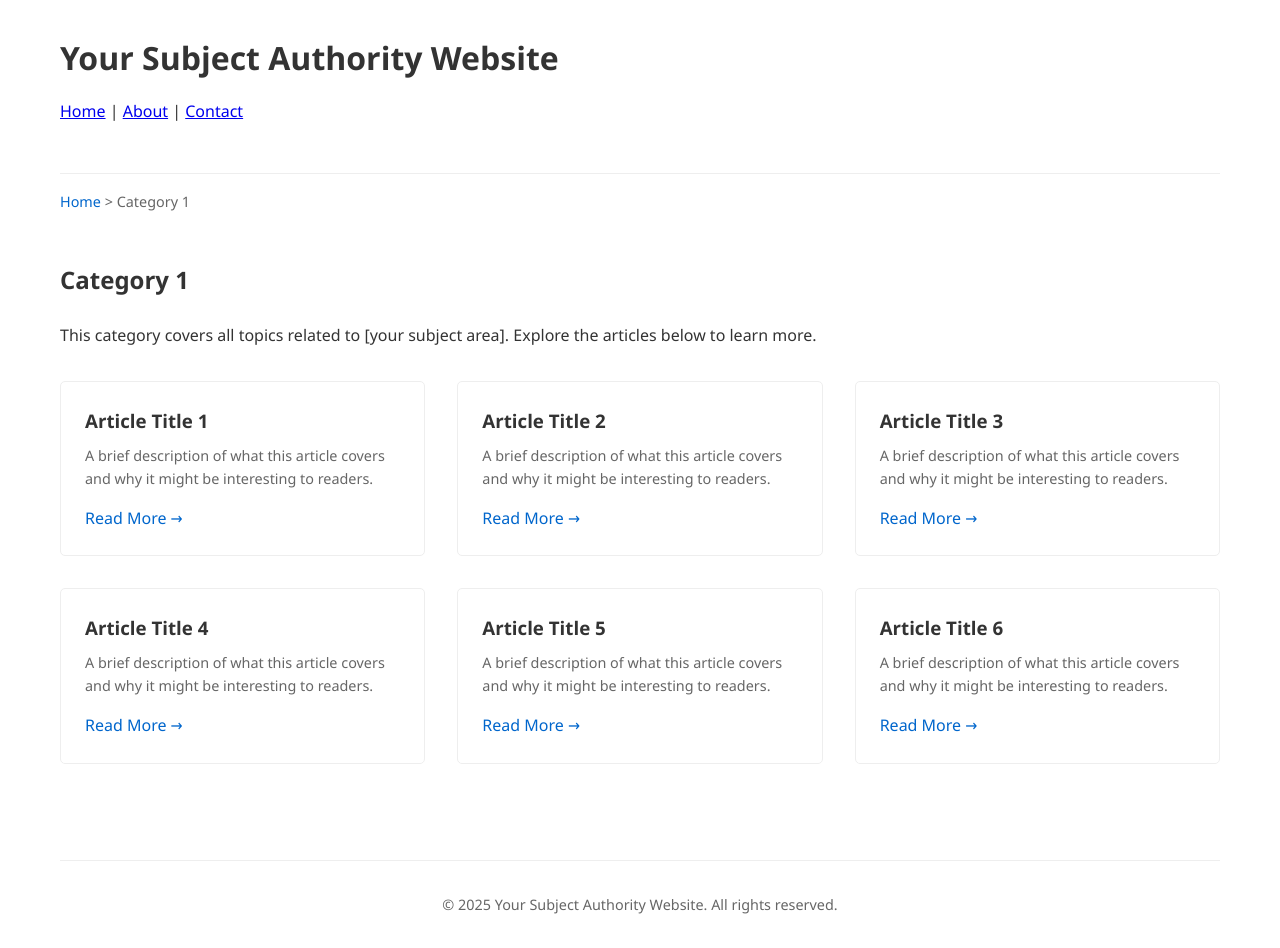
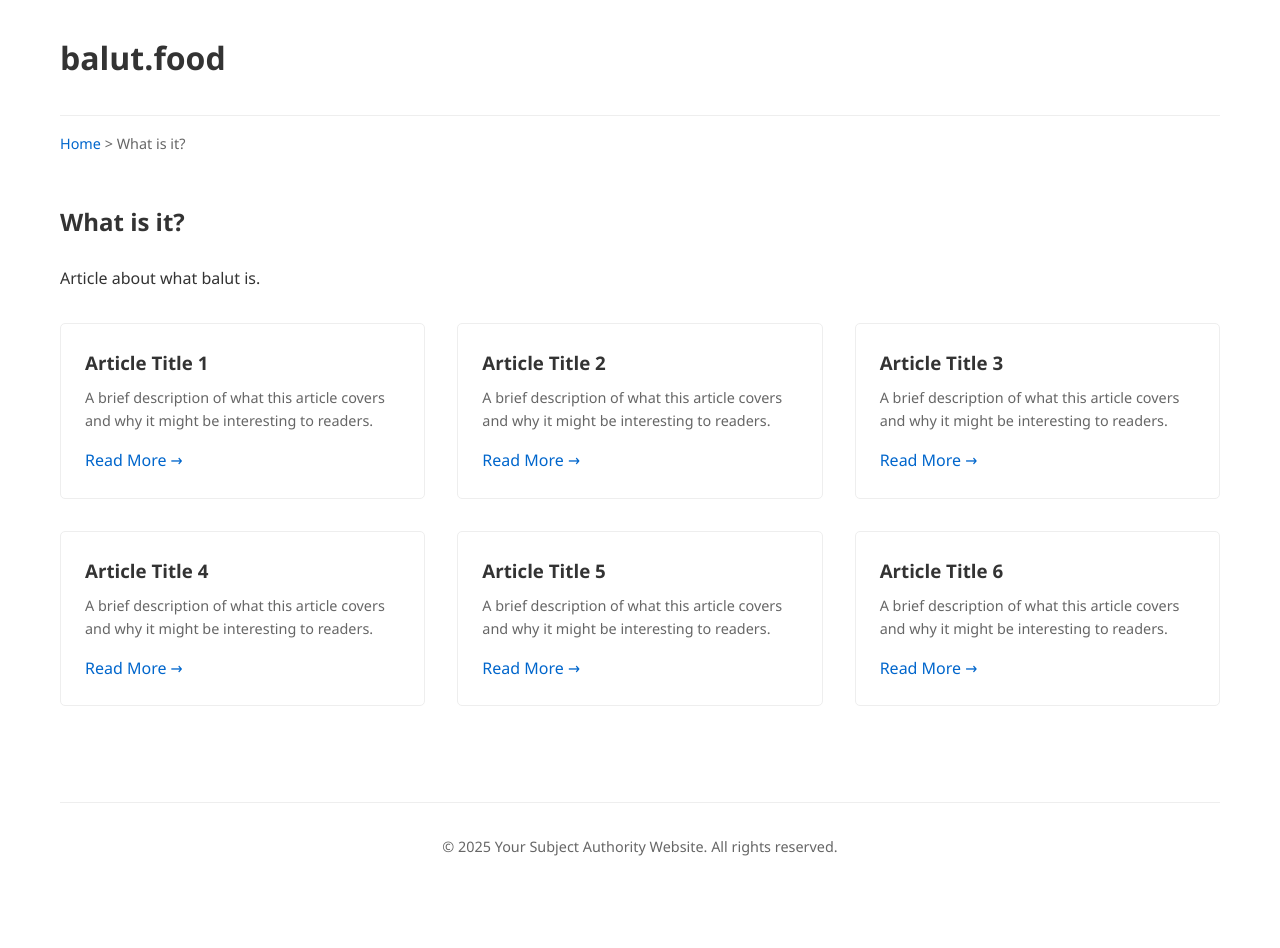
Before and after one commit to stellargenerations/breadcrumbs, a plain HTML site: page Category1/index.html in a window 1280 px wide. After the commit the page ends 891 px from the top, so only its background shows below. Drawn offline with Linux system fonts and the light colour scheme.

Commit message:
commit #3
commiting again

```diff
--- a/Category1/index.html
+++ b/Category1/index.html
@@ -104,21 +104,17 @@
 </head>
 <body>
     <header>
-        <h1>Your Subject Authority Website</h1>
-        <nav>
-            <a href="../index.html">Home</a> |
-            <a href="../about.html">About</a> |
-            <a href="../contact.html">Contact</a>
-        </nav>
+        <h1>balut.food</h1>
+
     </header>
 
     <div class="breadcrumbs">
-        <a href="../index.html">Home</a> > <span>Category 1</span>
+        <a href="../index.html">Home</a> > <span>What is it?</span>
     </div>
 
     <main>
-        <h2 class="page-title">Category 1</h2>
-        <p>This category covers all topics related to [your subject area]. Explore the articles below to learn more.</p>
+        <h2 class="page-title">What is it?</h2>
+        <p>Article about what balut is.</p>
 
         <div class="article-grid">
             <!-- Each card represents an article in this category -->
```
Also changed, not shown: Category1/article1.html (+2 -7 lines), index.html (+2 -2 lines).
